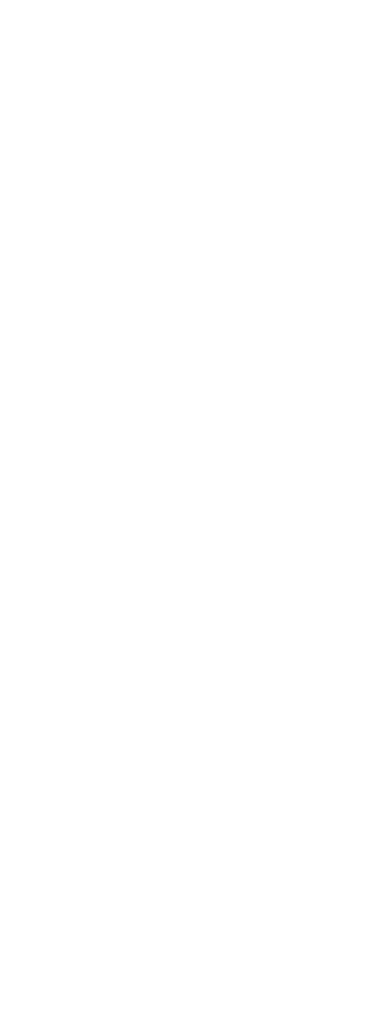
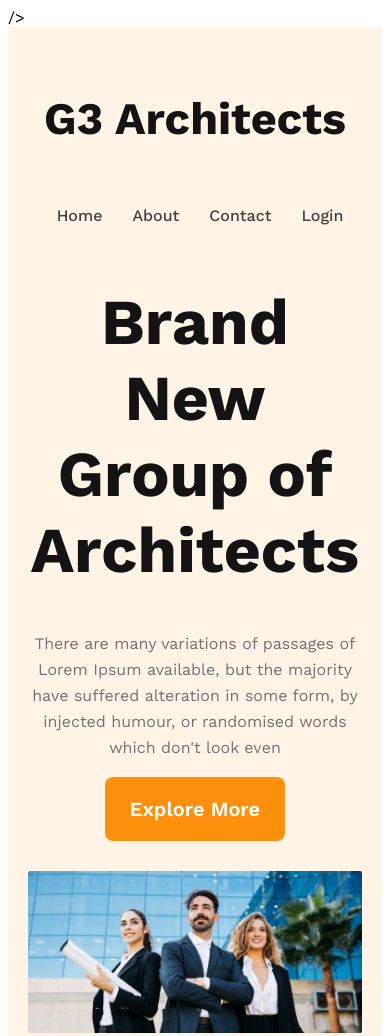
Before and after one commit to pushpenchy/g3-architects, a plain HTML site: page index.html in a window 390 px wide. Shown: the top 1036 px of the page. Before the commit the page ends 844 px from the top, so only its background shows below. Drawn offline with nearby package versions, Linux system fonts and the light colour scheme.

Commit message:
header done with responsive

```diff
--- a/index.html
+++ b/index.html
@@ -1,11 +1,49 @@
 <!DOCTYPE html>
 <html lang="en">
-<head>
-    <meta charset="UTF-8">
-    <meta name="viewport" content="width=device-width, initial-scale=1.0">
-    <title>Document</title>
-</head>
-<body>
+  <head>
+    <meta charset="UTF-8" />
+    <meta name="viewport" content="width=device-width, initial-scale=1.0" />
+    <title>G3 ARCGITECTS</title>
+    <link rel="stylesheet" href="style.css" />
 
-</body>
+    <!-- Work Sans Fonts -->
+
+    <link rel="preconnect" href="https://fonts.googleapis.com" />
+    <link rel="preconnect" href="https://fonts.gstatic.com" crossorigin />
+    <link
+      href="https://fonts.googleapis.com/css2?family=Work+Sans:wght@400;500;600;700;800;900&display=swap"
+      rel="stylesheet"
+    />
+    />
+  </head>
+  <body>
+    <header>
+      <nav>
+        <h3 class="nav-title">G3 Architects</h3>
+        <ul>
+          <li><a href="">Home</a></li>
+          <li><a href="">About</a></li>
+          <li><a href="">Contact</a></li>
+          <li><a href="">Login</a></li>
+        </ul>
+      </nav>
+      <div class="banner">
+        <div class="banner-content">
+          <h1 class="banner-title">
+            Brand New <br />
+            Group of Architects
+          </h1>
+          <p class="banner-description">
+            There are many variations of passages of Lorem Ipsum available, but
+            the majority have suffered alteration in some form, by injected
+            humour, or randomised words which don't look even
+          </p>
+          <button class="btn-primary">Explore More</button>
+        </div>
+        <img src="images/banner.png" alt="" />
+      </div>
+    </header>
+    <main></main>
+    <footer></footer>
+  </body>
 </html>
--- a/style.css
+++ b/style.css
@@ -0,0 +1,85 @@
+/* Shared Styles */
+* {
+  font-family: "Work Sans", sans-serif;
+}
+.btn-primary {
+  width: 180px;
+  height: 64px;
+  border-radius: 8px;
+  border: 0;
+  background: #ff900e;
+  color: #fff;
+  text-align: center;
+  font-size: 1.25rem;
+  font-weight: 600;
+  cursor: pointer;
+}
+/* header style */
+header {
+  background: rgba(255, 144, 14, 0.1);
+  padding: 50px 240px;
+}
+nav {
+  display: flex;
+  justify-content: space-between;
+  align-items: center;
+}
+.nav-title {
+  color: #131313;
+  font-size: 2.813rem;
+  font-weight: 700;
+}
+nav > ul {
+  display: flex;
+}
+nav li {
+  list-style: none;
+  margin-right: 30px;
+  font-weight: 500;
+  font-size: 1em;
+}
+nav li a {
+  text-decoration: none;
+  color: #424242;
+}
+/* banner styles */
+.banner-content {
+  max-width: 862px;
+  text-align: center;
+  margin: 0 auto;
+}
+.banner-title {
+  color: #131313;
+  font-size: 4rem;
+  font-weight: 700;
+}
+.banner-description {
+  color: #727272;
+  font-size: 1rem;
+  font-weight: 400;
+  line-height: 1.625rem; /* 162.5% */
+}
+.banner img {
+  margin-top: 30px;
+  width: 100%;
+}
+
+/* responsive media query */
+/* mobile devices */
+@media screen and (max-width: 576px) {
+  header {
+    padding: 20px;
+  }
+  nav {
+    flex-direction: column;
+  }
+}
+/* tablet or medium devices */
+@media screen and (min-width: 576px) and (max-width: 992px) {
+  nav {
+    flex-direction: column;
+  }
+  header {
+    padding: 20px;
+  }
+}
```
